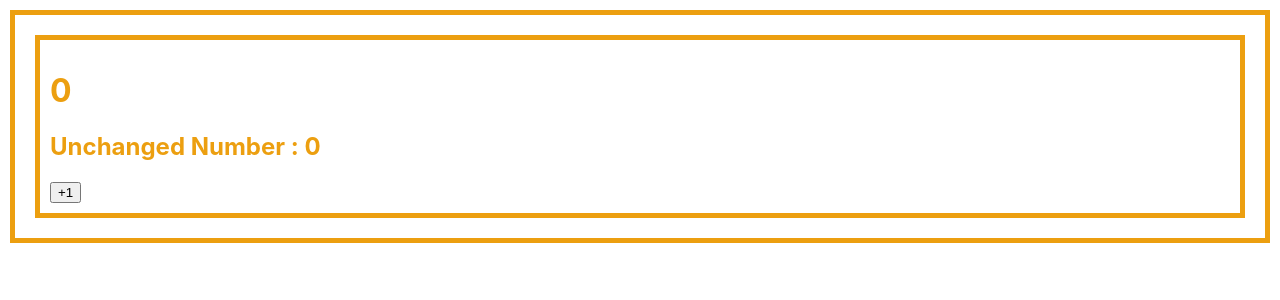
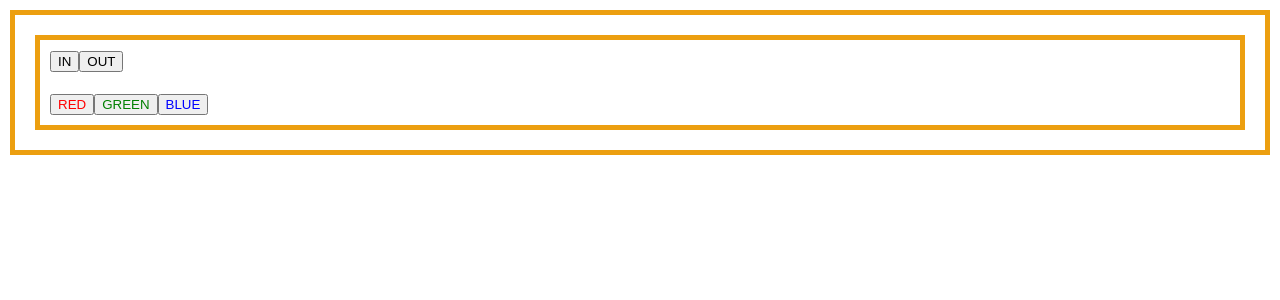
Before and after one commit to songdoing/react-notes, a React (Create React App) app: page / in a window 1280 px wide. Shown: the top 300 px of the page. Built offline with nearby package versions, Linux system fonts and the light colour scheme.

Commit message:
useState function style

```diff
--- a/src/App.js
+++ b/src/App.js
@@ -1,9 +1,9 @@
 import React from 'react';
-import Counter from './Counter';
+import Say from './Say';
 import './App.css';
 
 const App = () => {
-  return <Counter></Counter>;
+  return <Say></Say>;
 };
 
 export default App;
--- /dev/null
+++ b/src/Say.js
@@ -0,0 +1,22 @@
+import React, {useState} from 'react';
+
+const Say = () => {
+    const [message, setMessage] = useState('');
+    const onClickEnter = () => setMessage('Hello!');
+    const onClickLeave = () => setMessage('Bye!');
+    const [color, setColor] = useState('black');
+
+    return (
+        <div>
+            <button onClick = {onClickEnter}>IN</button>
+            <button onClick = {onClickLeave}>OUT</button>
+            <h1 style={{color}}>{message}</h1>
+
+            <button style={{color : 'red'}} onClick= {()=> setColor('red')}>RED</button>
+            <button style={{color : 'green'}} onClick= {()=> setColor('green')}>GREEN</button>
+            <button style={{color : 'blue'}} onClick= {()=> setColor('blue')}>BLUE</button>
+        </div>
+    );
+};
+
+export default Say;
```
